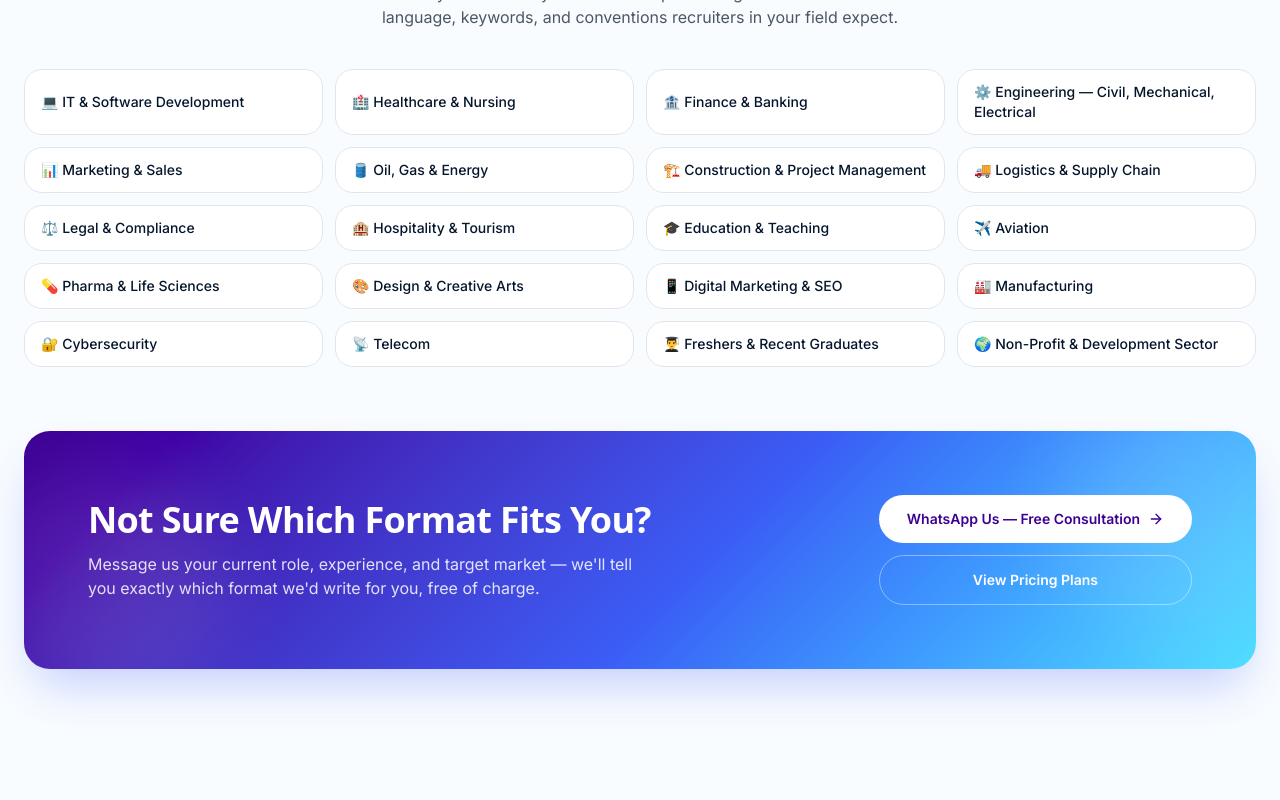
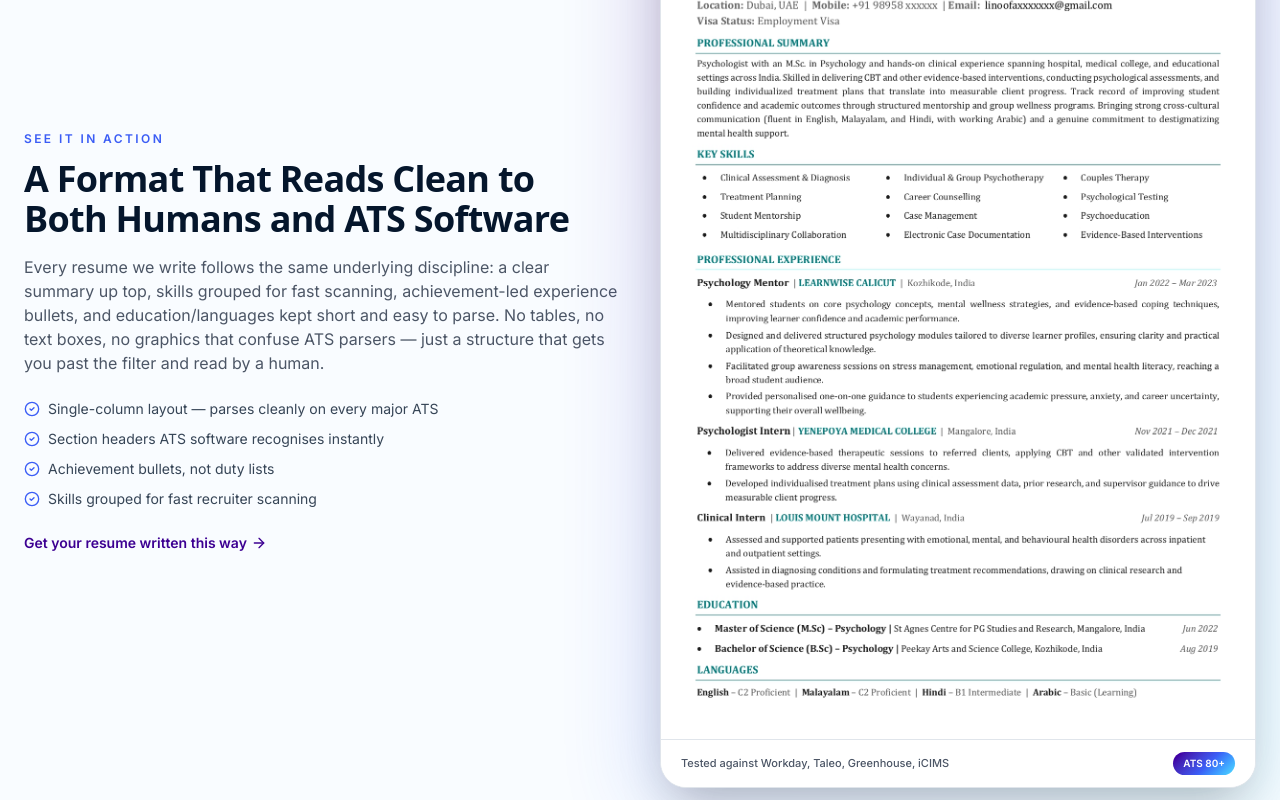
Before and after one commit to udaya-krishnan/prolance-resume, a React (Vite) app: page /resume-templates in a window 1280 px wide. Shown: the part 1520-2320 px from the top of the page. Built offline with nearby package versions, Linux system fonts and the light colour scheme.

Commit message:
resume template added

```diff
--- a/src/pages/contact.tsx
+++ b/src/pages/contact.tsx
@@ -1,6 +1,10 @@
 import { useState } from "react";
 import { Mail, Phone, MapPin, Clock, MessageCircle, ArrowRight, ShieldCheck } from "lucide-react";
 import { toast } from "sonner";
+
+// 1. Get a free access key at https://web3forms.com (no signup, just email verification)
+// 2. Paste it here — every form submission will be emailed straight to the inbox you registered.
+const WEB3FORMS_ACCESS_KEY = "1630ed52-7f38-4f71-9f1d-26ba08d9af86";
 
 const serviceOptions = [
   "ATS Resume Writing — Starter (₹899)",
@@ -75,14 +79,37 @@ function Field({
 export default function Contact() {
   const [loading, setLoading] = useState(false);
 
-  function onSubmit(e: React.FormEvent<HTMLFormElement>) {
+  async function onSubmit(e: React.FormEvent<HTMLFormElement>) {
     e.preventDefault();
     setLoading(true);
-    setTimeout(() => {
+
+    const form = e.currentTarget;
+    const formData = new FormData(form);
+
+    // Web3Forms required/optional fields
+    formData.append("access_key", WEB3FORMS_ACCESS_KEY);
+    formData.append("subject", "New enquiry from Prolance Resume website");
+    formData.append("from_name", "Prolance Resume Website");
+
+    try {
+      const response = await fetch("https://api.web3forms.com/submit", {
+        method: "POST",
+        headers: { Accept: "application/json" },
+        body: formData,
+      });
+      const result = await response.json();
+
+      if (result.success) {
+        toast.success("Message sent! We'll get back to you within a few hours via WhatsApp or email.");
+        form.reset();
+      } else {
+        toast.error("Something went wrong. Please try WhatsApp instead, or try again in a moment.");
+      }
+    } catch (err) {
+      toast.error("Couldn't send your message. Please try WhatsApp instead, or try again in a moment.");
+    } finally {
       setLoading(false);
-      toast.success("Message sent! We'll get back to you within a few hours via WhatsApp or email.");
-      (e.target as HTMLFormElement).reset();
-    }, 800);
+    }
   }
 
   return (
--- a/src/pages/index.tsx
+++ b/src/pages/index.tsx
@@ -275,7 +275,7 @@ export default function Home() {
           <Stat value={10000} suffix="+" label="Resumes Delivered" />
           <Stat value={80} suffix="+" label="ATS Score Assured" />
           <Stat value={899} label="Starting Price (₹)" />
-          <Stat value={49} suffix="/5★" label="Client Rating" />
+          <Stat value={4.9} suffix="/5★" label="Client Rating" />
           <Stat value={30} suffix="+" label="Countries Accepted" />
           <Stat value={20} suffix="+" label="Industries Covered" />
         </div>
--- a/src/pages/resume-templates.tsx
+++ b/src/pages/resume-templates.tsx
@@ -130,6 +130,59 @@ export default function ResumeTemplates() {
         </div>
       </section>
 
+      {/* SAMPLE LAYOUT PREVIEW */}
+      <section className="mx-auto max-w-7xl px-6 pb-16">
+        <div className="grid gap-10 lg:grid-cols-2 lg:items-center">
+          <div className="reveal">
+            <p className="text-xs font-semibold uppercase tracking-[0.2em] text-[color:var(--brand)]">See It In Action</p>
+            <h2 className="mt-3 font-display text-3xl font-bold sm:text-4xl">
+              A Format That Reads Clean to Both Humans and ATS Software
+            </h2>
+            <p className="mt-4 text-muted-foreground">
+              Every resume we write follows the same underlying discipline: a clear summary up top, skills
+              grouped for fast scanning, achievement-led experience bullets, and education/languages kept
+              short and easy to parse. No tables, no text boxes, no graphics that confuse ATS parsers —
+              just a structure that gets you past the filter and read by a human.
+            </p>
+            <ul className="mt-6 space-y-2.5 text-sm">
+              {[
+                "Single-column layout — parses cleanly on every major ATS",
+                "Section headers ATS software recognises instantly",
+                "Achievement bullets, not duty lists",
+                "Skills grouped for fast recruiter scanning",
+              ].map((f) => (
+                <li key={f} className="flex items-start gap-2 text-foreground/80">
+                  <CheckCircle2 className="mt-0.5 h-4 w-4 flex-shrink-0 text-[color:var(--brand)]" />
+                  {f}
+                </li>
+              ))}
+            </ul>
+            <Link
+              to="/contact"
+              className="mt-6 inline-flex items-center gap-1 text-sm font-semibold text-[color:var(--brand-deep)]"
+            >
+              Get your resume written this way <ArrowRight className="h-4 w-4" />
+            </Link>
+          </div>
+
+          {/* Real sample resume preview */}
+          <div className="reveal relative">
+            <div className="absolute -inset-6 rounded-[2rem] gradient-brand opacity-15 blur-2xl" />
+            <div className="relative overflow-hidden rounded-3xl border border-border bg-white shadow-2xl">
+              <img
+                src="/resume.jpeg"
+                alt="Sample ATS-optimised resume written by Prolance Resume"
+                className="w-full object-contain"
+              />
+              <div className="flex items-center justify-between border-t border-border bg-white px-5 py-3">
+                <span className="text-[11px] font-medium text-muted-foreground">Tested against Workday, Taleo, Greenhouse, iCIMS</span>
+                <span className="rounded-full gradient-brand px-2.5 py-1 text-[10px] font-bold text-white">ATS 80+</span>
+              </div>
+            </div>
+          </div>
+        </div>
+      </section>
+
       {/* INDUSTRIES */}
       <section className="mx-auto max-w-7xl px-6 pb-16">
         <div className="reveal text-center">
```
Also changed, not shown: public/resume.jpeg (added).
